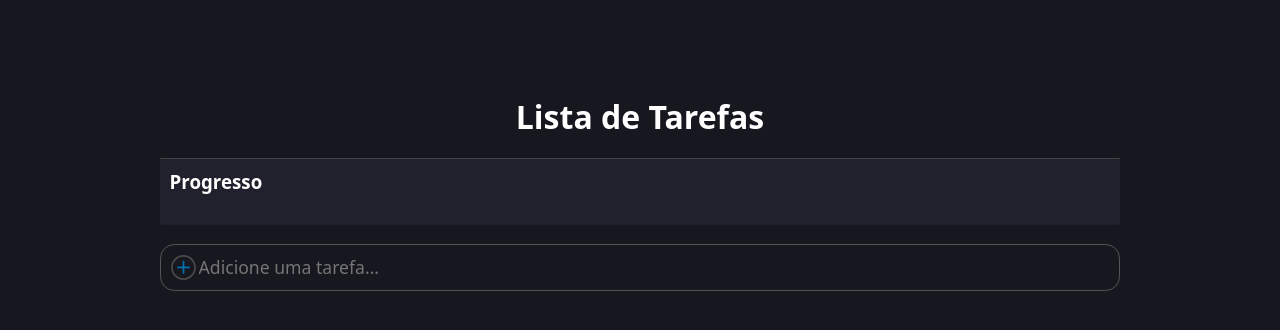
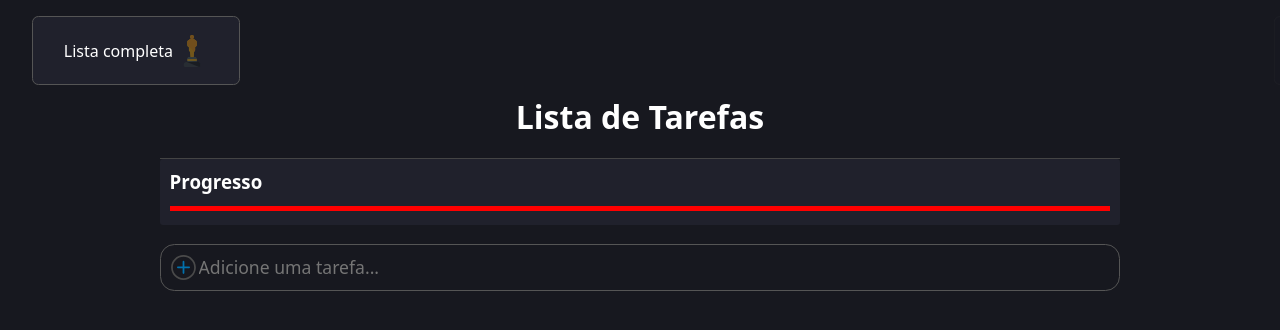
Before and after one commit to Jefferson-Guirra/Lista-de-Tarefas, a React app: page / in a window 1280 px wide. Both pictures are taken after a click on the button 1096 px from the left and 334 px from the top of the page. Shown: the top 330 px of the page. Built offline with nearby package versions, Linux system fonts and the light colour scheme; the HTML template or start-up script is replaced by a standard one.

Commit message:
update animation
atualizando animação lista completa

```diff
--- a/src/App.tsx
+++ b/src/App.tsx
@@ -6,17 +6,45 @@ import { AddArea } from './components/AddArea'
 import { ProgressBar } from './components/ProgressBar'
 import { Message } from './components/Message'
 
+
 function App() {
   const [list, setList] = useState<Item[]>([
     { id: 1, name: 'Comprar Pão', done: false }
   ])
-  const textMessage = useRef(false)
+  const textMessage = useRef(true)
+
+  const addListFromLocalStorage = () => {
+    const listLocalStorage = JSON.parse(
+      window.localStorage.getItem('list') || '{}'
+    )
+    setList(listLocalStorage)
+  }
+
+  useEffect(() => {
+    const cloneList = JSON.parse(window.localStorage.getItem('list') || '{}')
+    if (cloneList.length) addListFromLocalStorage()
+    // quando cloneList não tiver nenhum item, ao recarregar a pagina a lista tera o item comprar pão como item inicial.
+  }, [])
 
   const handleTaskName = (TaskName: string) => {
+    const cloneList = [
+      ...list,
+      { id: list.length + 1, name: TaskName, done: false }
+    ]
+    window.localStorage.setItem('list', JSON.stringify(cloneList))
+
     setList([...list, { id: list.length + 1, name: TaskName, done: false }])
   }
 
   const excludeItemList = (value: number) => {
+    const cloneList = list
+      .filter((item, index) => index !== value)
+      .map((item, index) => {
+        item.id = index + 1
+        return item
+      })
+    window.localStorage.setItem('list', JSON.stringify(cloneList))
+
     setList(list =>
       list
         .filter((item, index) => index !== value)
@@ -42,7 +70,9 @@ function App() {
         return item
       })
     )
+    window.localStorage.setItem('list', JSON.stringify(list))
   }
+
   return (
     <C.Container>
       <Message
@@ -54,7 +84,7 @@ function App() {
         <C.Header>Lista de Tarefas</C.Header>
         <ProgressBar list={list} />
         <AddArea addList={handleTaskName} />
-        {list.map((item, index) => (
+        {list.map((item: Item, index: number) => (
           <ListItem
             key={index}
             index={index}
--- a/src/components/ListItem/index.tsx
+++ b/src/components/ListItem/index.tsx
@@ -5,6 +5,7 @@ import Trash from '../../assets/delete.svg'
 type Ref = {
   current: boolean
 }
+
 type Props = {
   item: Item
   index: number
@@ -31,9 +32,9 @@ export const ListItem = ({
 
   const handleExclude = (e: React.MouseEvent<HTMLElement>) => {
     excludeItemList(index)
-    removedMessage.current = true
+    removedMessage.current = false
     setTimeout(() => {
-      removedMessage.current = false
+      removedMessage.current = true
     }, 500)
   }
 
@@ -53,7 +54,7 @@ export const ListItem = ({
         {item.name}
       </label>
       <button onClick={handleExclude} className="excludeItem">
-        <img src={Trash} alt="Delete" />
+        <img src={Trash} alt="" />
       </button>
     </C.Container>
   )
--- a/src/components/ListItem/styles.ts
+++ b/src/components/ListItem/styles.ts
@@ -29,10 +29,11 @@ export const Container = styled.div(
 
   button{
     border: none;
+    display:inline-block;
     width:1.7rem;
-    height:100%;
+    background-color:transparent;
+    heigth:100%;
     cursor:pointer;
-    background-color: transparent;
   }
 
   button:hover{
--- a/src/components/Message/index.tsx
+++ b/src/components/Message/index.tsx
@@ -1,31 +1,40 @@
 import * as C from './styles'
 import { Item } from '../../types/Item'
 import { useEffect, useState, useRef } from 'react'
+import Award from '../../assets/award.svg'
 
 type Props = {
   item: Item
   list: Item[]
   textMessage: boolean
 }
-/*{
-  list.length > 0 && item.name
-}*/
+
 export const Message = ({ item, list, textMessage }: Props) => {
   const [cardMessage, setCardMessage] = useState(false)
+  const completedList = list.filter(item=> item.done === true)
+  let completed = false
+  completed = completedList.length === list.length ? true : false
+
   useEffect(() => {
     setCardMessage(true)
     setTimeout(() => {
       setCardMessage(false)
     }, 2000)
   }, [list.length])
+
   return (
-    <C.Container textMessage={textMessage} message={cardMessage}>
-      <div className='content'>
-        <p>
-          Tarefa {' '}
-          {textMessage ? 'excluida' : 'adicionada'}
-        </p>
-        <span></span>
+    <C.Container  completedList={completed} textMessage={textMessage} message={cardMessage}>
+      <div className={'completed'}>
+        <p>Lista completa</p>
+        <span>
+          <img src={Award} alt="" />
+          </span>
+      </div>
+      <div className="content">
+        <p>Tarefa {textMessage ? 'Adicionada' : 'Excluída'}</p>
+        <span>
+
+        </span>
       </div>
     </C.Container>
   )
--- a/src/components/Message/styles.ts
+++ b/src/components/Message/styles.ts
@@ -2,20 +2,45 @@ import styled from 'styled-components'
 type Props = {
   message: boolean
   textMessage: boolean
+  completedList: boolean
 }
-
-
 
 export const Container = styled.div(
   (props: Props) => `
+
   display:flex;
-  justify-content:flex-end;
-  padding-right: 1rem;
+  justify-content:space-between;
+  padding-inline: 2rem;
   color : white;
 
   p{
     text-align:center;
   }
+  .completed{
+    display:flex;
+    align-items:center;
+    justify-content:center;
+    gap:.2rem;
+    transition: 1.5s;
+    min-width:13rem;
+    padding:1rem .5rem;
+    border-radius: .4rem;
+    border: 1px solid #555;
+    background-color: #20212c;
+    opacity: ${props.completedList ? '1' : '0'};
+    transform: translateX(${props.completedList ? 'initial' : '-300px'});
+  }
+
+  .completed p{
+    text-align:left;
+  }
+  .completed span{
+    display:flex;
+    width:2rem;
+    overflow:hidden;
+    animation:show-message 1.5s infinite linear;
+  }
+
 
   .content{
     opacity: ${props.message ? '1' : '0'};
@@ -26,7 +51,6 @@ export const Container = styled.div(
     border-radius: .4rem;
     border: 1px solid #555;
     background-color: #20212c;
-    background-size: 400% 400%;
   }
 
   .content span{
@@ -34,7 +58,7 @@ export const Container = styled.div(
     opacity: ${props.message ? '1' : '0'};
     width:10px;
     height:5px;
-    background-color: ${props.textMessage ? 'red' : 'green'};
+    background-color: ${props.textMessage ? 'green' : 'red'};
     margin-top:.5rem;
     animation: ${props.message ? 'progress' : ''} 1s forwards;
   }
--- a/src/components/ProgressBar/index.tsx
+++ b/src/components/ProgressBar/index.tsx
@@ -22,7 +22,7 @@ export const ProgressBar = ({ list }: Props) => {
     })
 
     let sizeProgress: number =
-      containerProgress !== null
+      containerProgress !== null && list.length > 0
         ? (containerProgress.clientWidth / list.length) * newArray.length
         : 0
     if (sizeProgress !== 0) {
```
Also changed, not shown: src/helper/debounce.ts (+3 -4 lines), src/assets/award.svg (added), src/assets/happy.svg (added).
